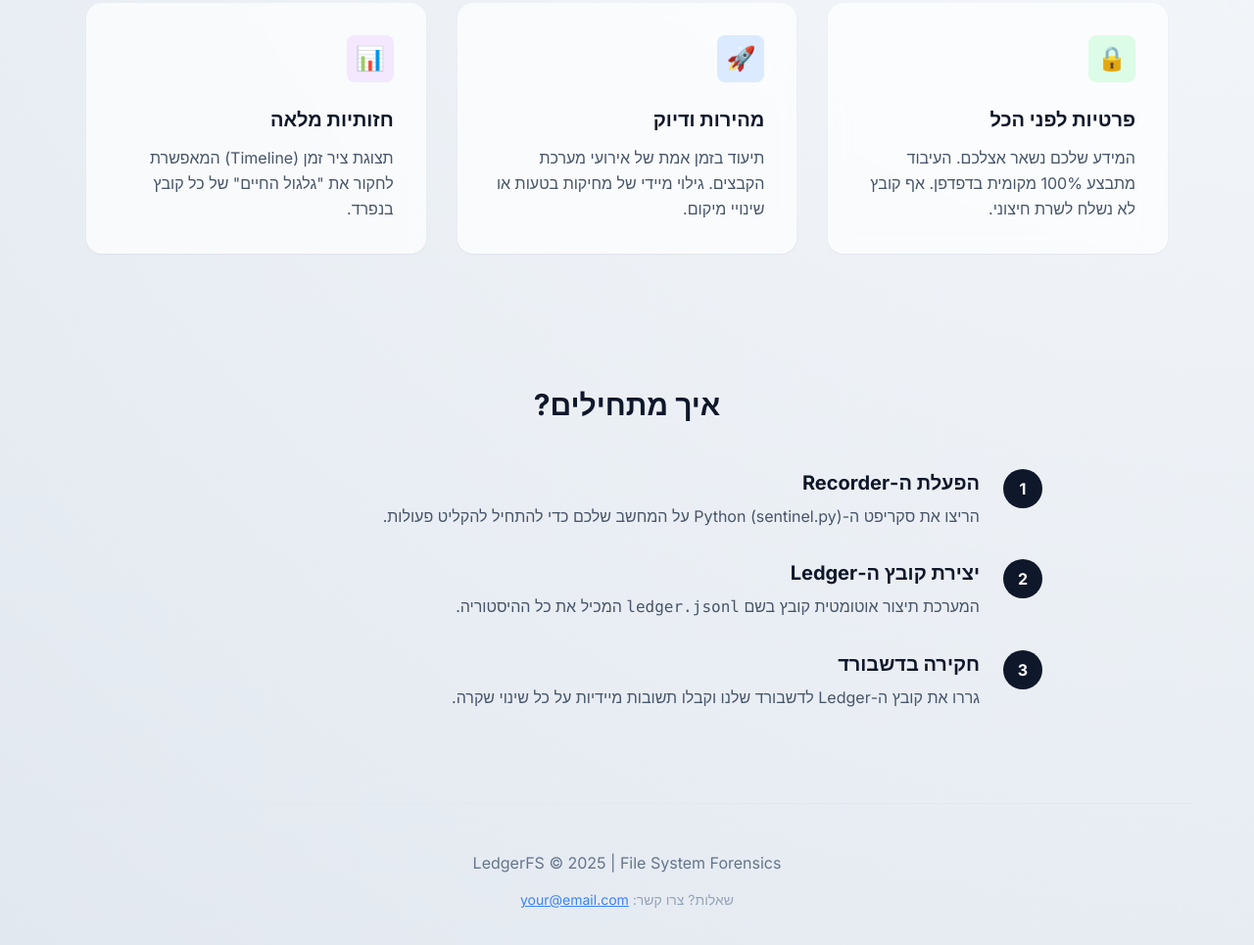
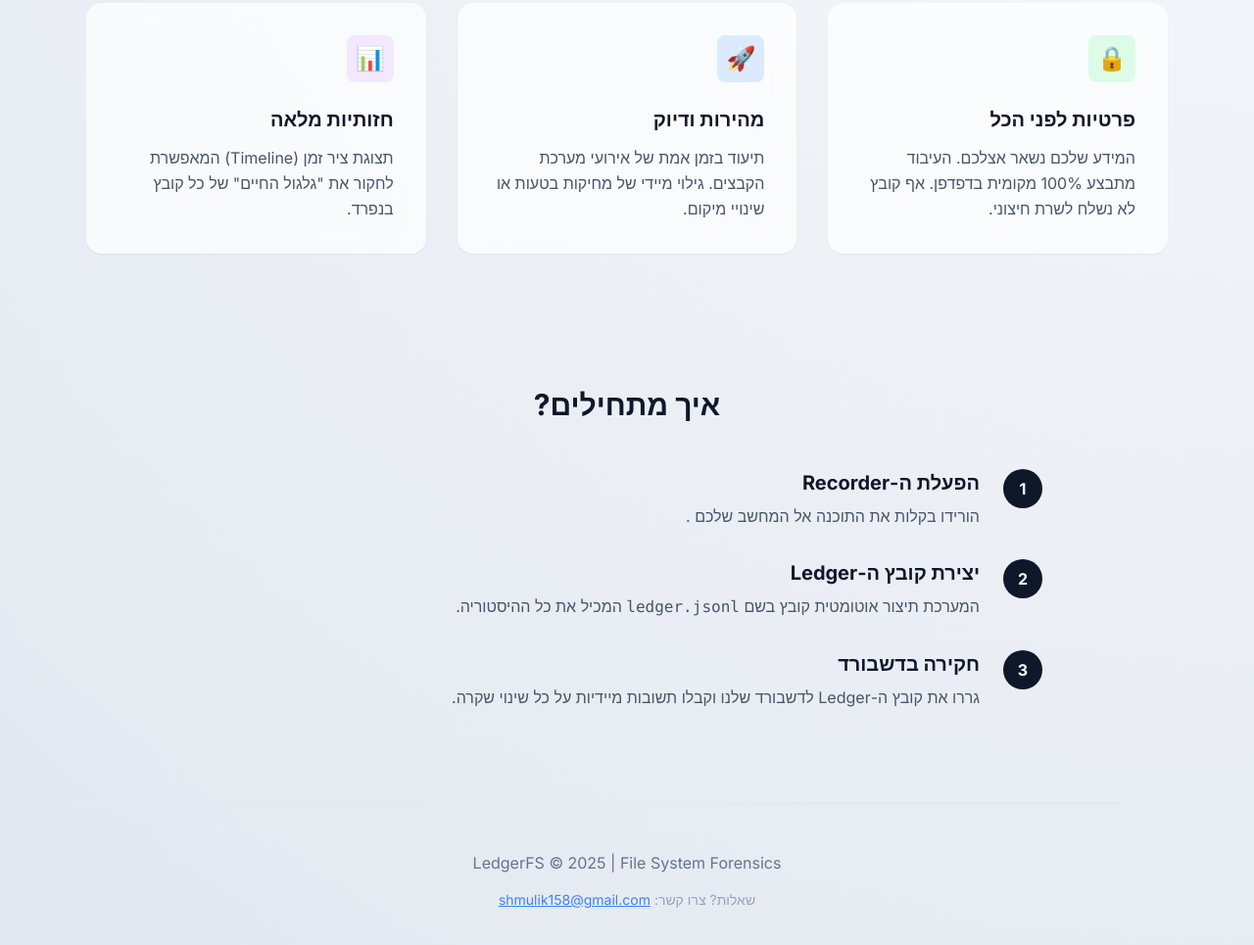
Before and after one commit to shmulik158-design/ledgerfs, a plain HTML site: page about.html in a window 1280 px wide. Shown: the part 599-1564 px from the top of the page at 98% size. Drawn offline with nearby package versions, Linux system fonts and the light colour scheme.

Commit message:
Update about.html

```diff
--- a/about.html
+++ b/about.html
@@ -69,7 +69,7 @@
                 <div class="flex-shrink-0 w-10 h-10 bg-slate-900 text-white rounded-full flex items-center justify-center font-bold">1</div>
                 <div>
                     <h4 class="text-xl font-bold mb-2">הפעלת ה-Recorder</h4>
-                    <p class="text-slate-600">הריצו את סקריפט ה-Python (sentinel.py) על המחשב שלכם כדי להתחיל להקליט פעולות.</p>
+                    <p class="text-slate-600">הורידו בקלות את התוכנה אל המחשב שלכם .</p>
                 </div>
             </div>
             <div class="flex items-start gap-6">
@@ -91,7 +91,7 @@
 
     <footer class="max-w-6xl mx-auto px-6 py-12 border-t border-slate-200 text-center">
         <p class="text-slate-500 mb-4">LedgerFS &copy; 2025 | File System Forensics</p>
-        <p class="text-slate-400 text-sm">שאלות? צרו קשר: <a href="mailto:shmulik158@gmail.com" class="text-blue-500 underline">your@email.com</a></p>
+        <p class="text-slate-400 text-sm">שאלות? צרו קשר: <a href="mailto:shmulik158@gmail.com" class="text-blue-500 underline">shmulik158@gmail.com</a></p>
     </footer>
 
 </body>
```
